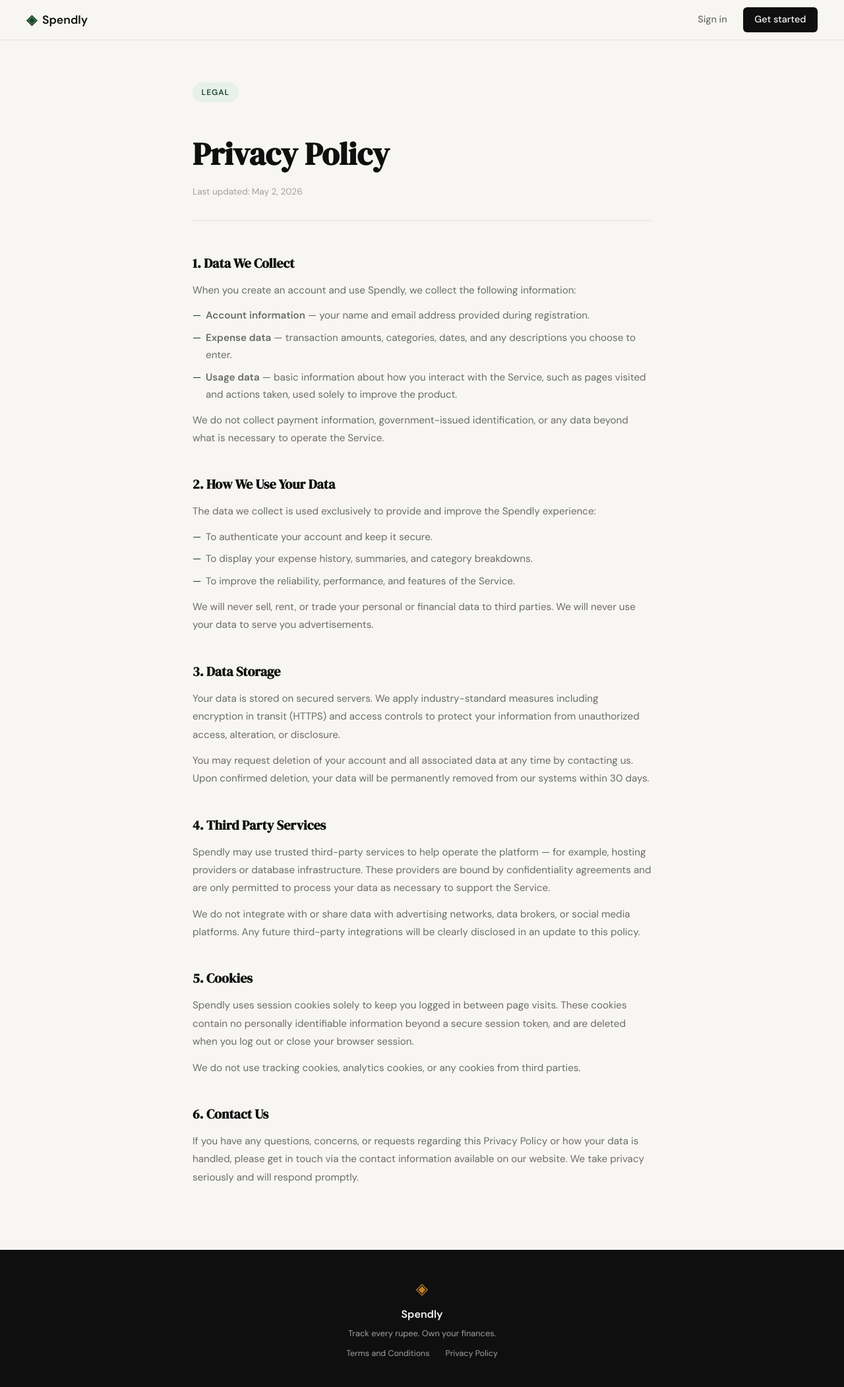
After one commit to atharva-0932/spendly, a Flask app: page /privacy in a window 1280 px wide. The commit adds this page. Shown: the whole page at 66% size. Run offline with Flask 3, Linux system fonts and the light colour scheme.

Commit message:
privacy and tnc page added

```diff
--- a/app.py
+++ b/app.py
@@ -20,6 +20,16 @@ def register():
 @app.route("/login")
 def login():
     return render_template("login.html")
+
+
+@app.route("/terms")
+def terms():
+    return render_template("terms.html")
+
+
+@app.route("/privacy")
+def privacy():
+    return render_template("privacy.html")
 
 
 # ------------------------------------------------------------------ #
--- a/static/css/style.css
+++ b/static/css/style.css
@@ -508,6 +508,97 @@ a { color: inherit; text-decoration: none; }
 }
 
 /* ------------------------------------------------------------------ */
+/* Legal pages                                                         */
+/* ------------------------------------------------------------------ */
+
+.legal-section {
+    padding: 4rem 2rem 6rem;
+    max-width: 760px;
+    margin: 0 auto;
+}
+
+.legal-header {
+    margin-bottom: 3rem;
+    padding-bottom: 2rem;
+    border-bottom: 1px solid var(--border);
+}
+
+.legal-title {
+    font-family: var(--font-display);
+    font-size: clamp(2rem, 4vw, 3rem);
+    color: var(--ink);
+    margin: 1rem 0 0.5rem;
+}
+
+.legal-meta {
+    font-size: 0.85rem;
+    color: var(--ink-faint);
+}
+
+.legal-body {
+    display: flex;
+    flex-direction: column;
+    gap: 2.5rem;
+}
+
+.legal-block h2 {
+    font-family: var(--font-display);
+    font-size: 1.25rem;
+    color: var(--ink);
+    margin-bottom: 0.75rem;
+}
+
+.legal-block p {
+    font-size: 0.95rem;
+    color: var(--ink-muted);
+    line-height: 1.8;
+    margin-bottom: 0.75rem;
+}
+
+.legal-block p:last-child { margin-bottom: 0; }
+
+.legal-block ul {
+    list-style: none;
+    margin: 0.75rem 0;
+    display: flex;
+    flex-direction: column;
+    gap: 0.5rem;
+}
+
+.legal-block ul li {
+    font-size: 0.95rem;
+    color: var(--ink-muted);
+    line-height: 1.7;
+    padding-left: 1.25rem;
+    position: relative;
+}
+
+.legal-block ul li::before {
+    content: '—';
+    position: absolute;
+    left: 0;
+    color: var(--accent);
+}
+
+/* ------------------------------------------------------------------ */
+/* Footer links                                                        */
+/* ------------------------------------------------------------------ */
+
+.footer-links {
+    display: flex;
+    gap: 1.5rem;
+    margin-top: 0.25rem;
+}
+
+.footer-links a {
+    font-size: 0.78rem;
+    color: var(--ink-faint);
+    transition: color 0.2s;
+}
+
+.footer-links a:hover { color: var(--paper); }
+
+/* ------------------------------------------------------------------ */
 /* Responsive                                                          */
 /* ------------------------------------------------------------------ */
 
--- a/templates/base.html
+++ b/templates/base.html
@@ -34,8 +34,10 @@
             <span class="brand-icon">◈</span>
             <span class="footer-name">Spendly</span>
             <p class="footer-copy">Track every rupee. Own your finances.</p>
-            <a href="#">Terms and Conditions</a>
-            <a href="#">Privacy Policy</a>
+            <div class="footer-links">
+                <a href="/terms">Terms and Conditions</a>
+                <a href="/privacy">Privacy Policy</a>
+            </div>
         </div>
     </footer>
 
--- /dev/null
+++ b/templates/privacy.html
@@ -0,0 +1,68 @@
+{% extends "base.html" %}
+
+{% block title %}Privacy Policy — Spendly{% endblock %}
+
+{% block content %}
+
+<section class="legal-section">
+    <div class="legal-container">
+
+        <div class="legal-header">
+            <div class="hero-badge">Legal</div>
+            <h1 class="legal-title">Privacy Policy</h1>
+            <p class="legal-meta">Last updated: May 2, 2026</p>
+        </div>
+
+        <div class="legal-body">
+
+            <div class="legal-block">
+                <h2>1. Data We Collect</h2>
+                <p>When you create an account and use Spendly, we collect the following information:</p>
+                <ul>
+                    <li><strong>Account information</strong> — your name and email address provided during registration.</li>
+                    <li><strong>Expense data</strong> — transaction amounts, categories, dates, and any descriptions you choose to enter.</li>
+                    <li><strong>Usage data</strong> — basic information about how you interact with the Service, such as pages visited and actions taken, used solely to improve the product.</li>
+                </ul>
+                <p>We do not collect payment information, government-issued identification, or any data beyond what is necessary to operate the Service.</p>
+            </div>
+
+            <div class="legal-block">
+                <h2>2. How We Use Your Data</h2>
+                <p>The data we collect is used exclusively to provide and improve the Spendly experience:</p>
+                <ul>
+                    <li>To authenticate your account and keep it secure.</li>
+                    <li>To display your expense history, summaries, and category breakdowns.</li>
+                    <li>To improve the reliability, performance, and features of the Service.</li>
+                </ul>
+                <p>We will never sell, rent, or trade your personal or financial data to third parties. We will never use your data to serve you advertisements.</p>
+            </div>
+
+            <div class="legal-block">
+                <h2>3. Data Storage</h2>
+                <p>Your data is stored on secured servers. We apply industry-standard measures including encryption in transit (HTTPS) and access controls to protect your information from unauthorized access, alteration, or disclosure.</p>
+                <p>You may request deletion of your account and all associated data at any time by contacting us. Upon confirmed deletion, your data will be permanently removed from our systems within 30 days.</p>
+            </div>
+
+            <div class="legal-block">
+                <h2>4. Third Party Services</h2>
+                <p>Spendly may use trusted third-party services to help operate the platform — for example, hosting providers or database infrastructure. These providers are bound by confidentiality agreements and are only permitted to process your data as necessary to support the Service.</p>
+                <p>We do not integrate with or share data with advertising networks, data brokers, or social media platforms. Any future third-party integrations will be clearly disclosed in an update to this policy.</p>
+            </div>
+
+            <div class="legal-block">
+                <h2>5. Cookies</h2>
+                <p>Spendly uses session cookies solely to keep you logged in between page visits. These cookies contain no personally identifiable information beyond a secure session token, and are deleted when you log out or close your browser session.</p>
+                <p>We do not use tracking cookies, analytics cookies, or any cookies from third parties.</p>
+            </div>
+
+            <div class="legal-block">
+                <h2>6. Contact Us</h2>
+                <p>If you have any questions, concerns, or requests regarding this Privacy Policy or how your data is handled, please get in touch via the contact information available on our website. We take privacy seriously and will respond promptly.</p>
+            </div>
+
+        </div>
+
+    </div>
+</section>
+
+{% endblock %}
```
Also changed, not shown: templates/terms.html (added, +65 -0 lines).
